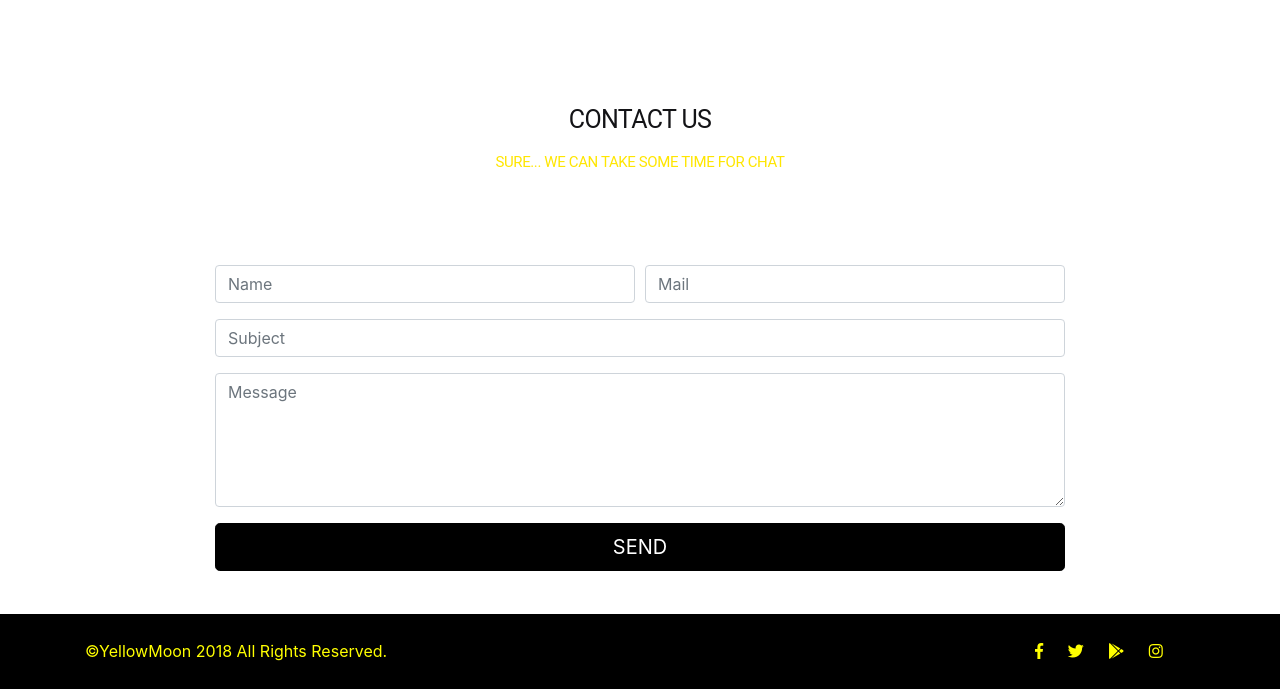
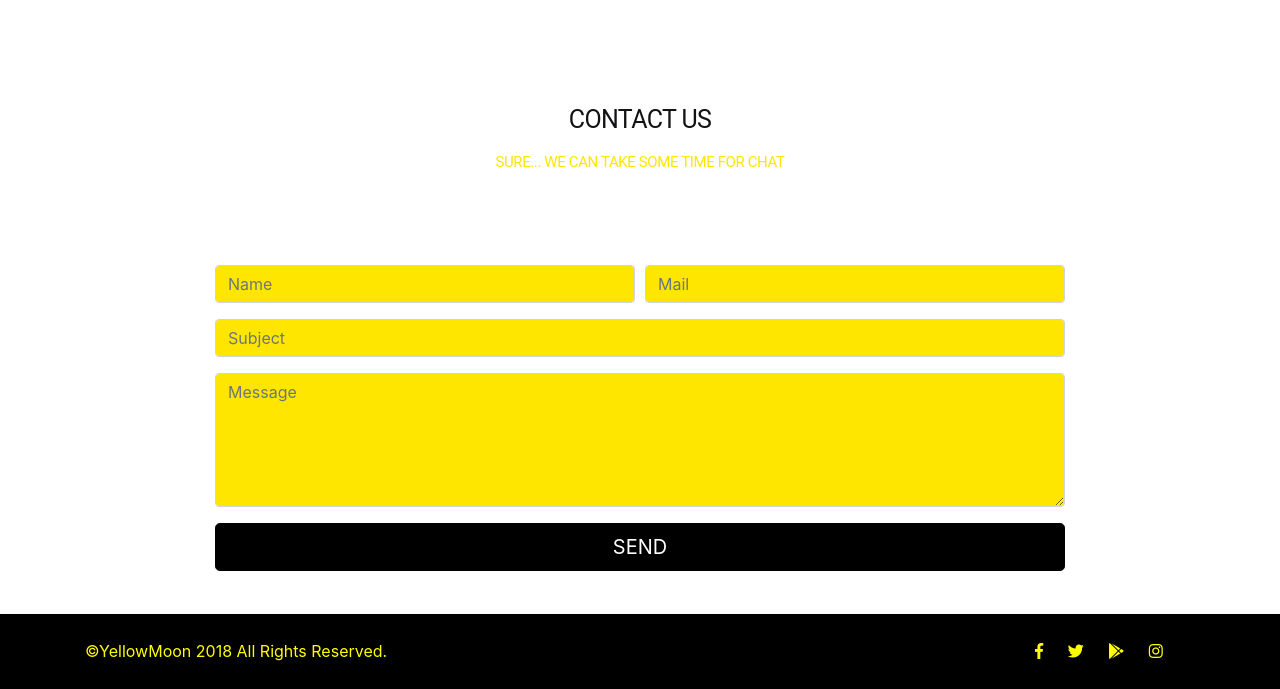
Before and after one commit to beskhlibnyi/YellowMoon, a website: page app/index.html in a window 1280 px wide. Shown: the part 3358-4047 px from the top of the page. Drawn offline with nearby package versions, Linux system fonts and the light colour scheme.

Commit message:
update forms color

```diff
--- a/app/index.html
+++ b/app/index.html
@@ -223,22 +223,22 @@
     <form>
       <div class="form-row justify-content-center">
         <div class="col-4 mb-3 mt-0">
-          <input type="text" class="form-control" placeholder="Name">
+          <input type="text" class="form-control custom-form" placeholder="Name">
         </div>
         <div class="col-4">
-          <input type="text" class="form-control" placeholder="Mail">
+          <input type="text" class="form-control custom-form" placeholder="Mail">
         </div>
       </div>
 
       <div class="form-row justify-content-center">
         <div class="col-8 mb-3">
-          <input type="text" class="form-control" placeholder="Subject">
+          <input type="text" class="form-control custom-form" placeholder="Subject">
         </div>
       </div>
 
       <div class="form-row justify-content-center message">
         <div class="col-8">
-            <textarea class="form-control" id="exampleFormControlTextarea1" rows="5" placeholder="Message"></textarea>
+            <textarea class="form-control custom-form" id="exampleFormControlTextarea1" rows="5" placeholder="Message"></textarea>
         </div>
       </div>
 
--- a/app/sass/main.sass
+++ b/app/sass/main.sass
@@ -302,6 +302,8 @@
       letter-spacing: -0.38px
       margin-bottom: 7%
 
+  .custom-form
+    background-color: #ffe600
 
   .btn.btn-secondary.btn-lg.btn-block
     background: black
```
Also changed, not shown: app/css/main.css.
